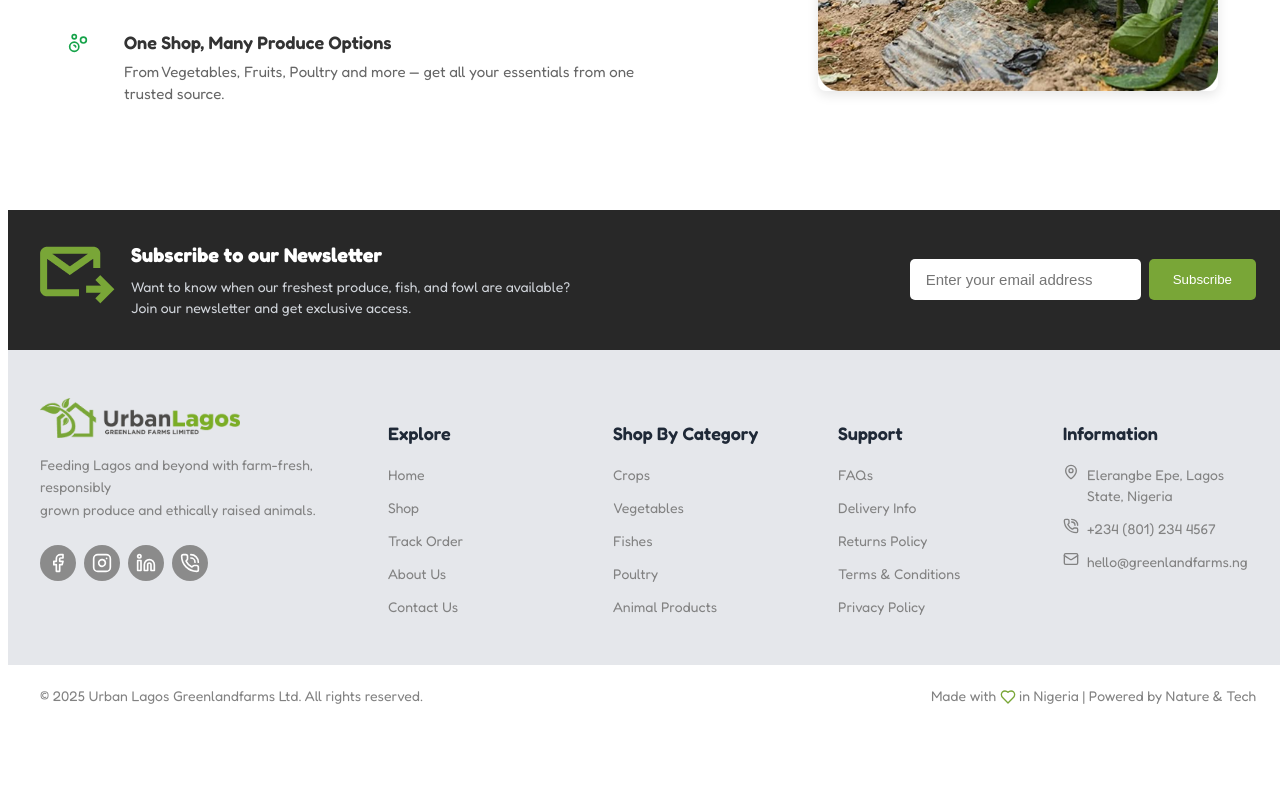
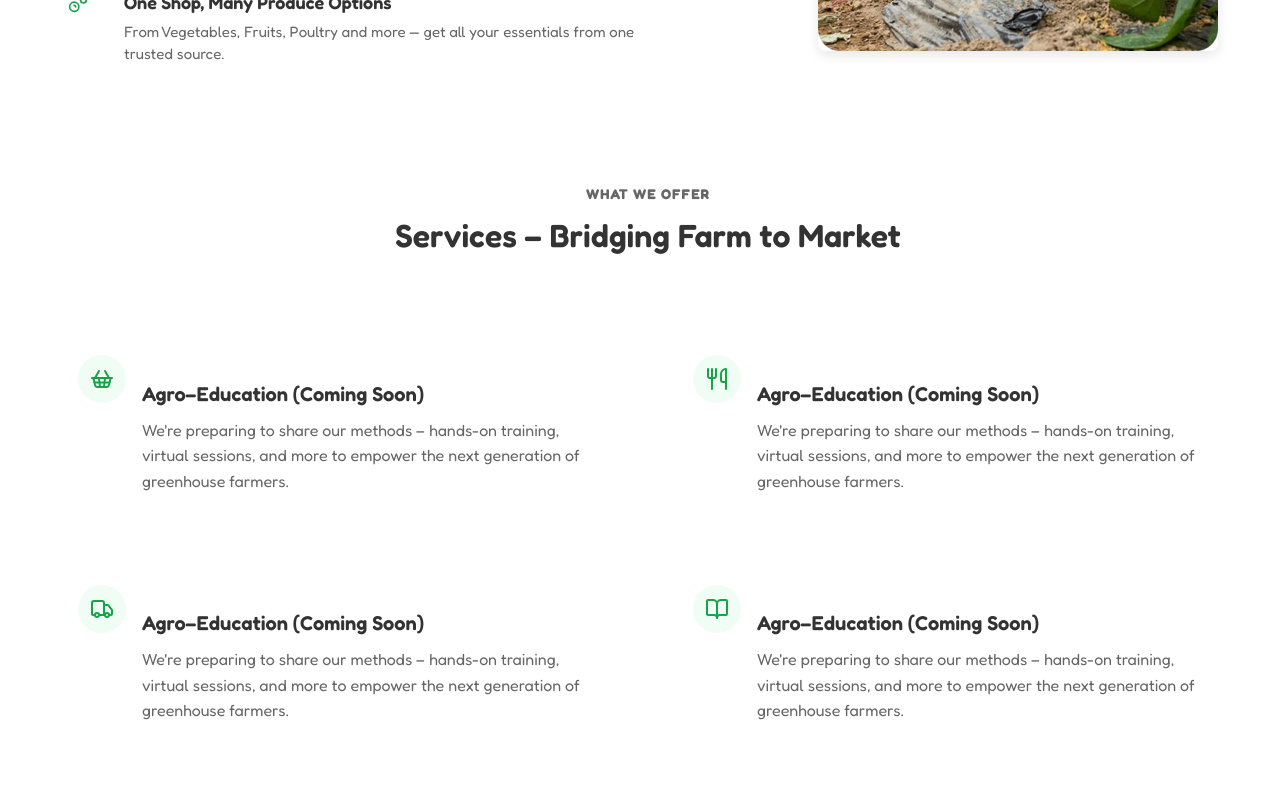
Before and after one commit to CoristenNG/greenlandfarm, a React (Create React App) app: page / in a window 1280 px wide. Shown: the part 2340-3140 px from the top of the page. Before the commit the page ends 3074 px from the top, so only its background shows below. Built offline with nearby package versions, Linux system fonts and the light colour scheme.

Commit message:
another-section-

```diff
--- a/src/pages/Home.js
+++ b/src/pages/Home.js
@@ -14,7 +14,13 @@ import Slide1 from "../assets/slide1.png";
 import Slide2 from "../assets/slide2.png";
 import SmallAbout from "../assets/smallAbout.png";
 import BigAbout from "../assets/bigAbout.png";
-import { Bubbles } from "lucide-react";
+import {
+  ShoppingBasket,
+  Utensils,
+  Truck,
+  BookOpen,
+  Bubbles,
+} from "lucide-react";
 
 function Home() {
   const categories = [
@@ -114,7 +120,6 @@ function Home() {
             </p>
 
             <div className="about-features">
-
               <div className="feature-item">
                 <div className="feature-icon">
                   <Bubbles size={20} />
@@ -152,7 +157,6 @@ function Home() {
                   </p>
                 </div>
               </div>
-
             </div>
           </div>
 
@@ -172,6 +176,85 @@ function Home() {
           </div>
         </div>
       </section>
+
+      <section className="services-section">
+        <div className="section-header">
+          <h2 className="section-subtitle">What We Offer</h2>
+          <h3 className="section-title">Services – Bridging Farm to Market</h3>
+        </div>
+
+        <div className="services-grid">
+          {/* First Row */}
+          <div className="service-row">
+            <div className="service-card">
+              <div className="service-content">
+                <div className="service-icon">
+                  <ShoppingBasket size={24} />
+                </div>
+                <div className="service-text">
+                  <h4>Agro–Education (Coming Soon)</h4>
+                  <p>
+                    We're preparing to share our methods – hands-on training,
+                    virtual sessions, and more to empower the next generation of
+                    greenhouse farmers.
+                  </p>
+                </div>
+              </div>
+            </div>
+
+            <div className="service-card">
+              <div className="service-content">
+                <div className="service-icon">
+                  <Utensils size={24} />
+                </div>
+                <div className="service-text">
+                  <h4>Agro–Education (Coming Soon)</h4>
+                  <p>
+                    We're preparing to share our methods – hands-on training,
+                    virtual sessions, and more to empower the next generation of
+                    greenhouse farmers.
+                  </p>
+                </div>
+              </div>
+            </div>
+          </div>
+
+          {/* Second Row */}
+          <div className="service-row">
+            <div className="service-card">
+              <div className="service-content">
+                <div className="service-icon">
+                  <Truck size={24} />
+                </div>
+                <div className="service-text">
+                  <h4>Agro–Education (Coming Soon)</h4>
+                  <p>
+                    We're preparing to share our methods – hands-on training,
+                    virtual sessions, and more to empower the next generation of
+                    greenhouse farmers.
+                  </p>
+                </div>
+              </div>
+            </div>
+
+            <div className="service-card">
+              <div className="service-content">
+                <div className="service-icon">
+                  <BookOpen size={24} />
+                </div>
+                <div className="service-text">
+                  <h4>Agro–Education (Coming Soon)</h4>
+                  <p>
+                    We're preparing to share our methods – hands-on training,
+                    virtual sessions, and more to empower the next generation of
+                    greenhouse farmers.
+                  </p>
+                </div>
+              </div>
+            </div>
+          </div>
+        </div>
+      </section>
     </div>
   );
 }
--- a/src/styles/Home.css
+++ b/src/styles/Home.css
@@ -184,13 +184,10 @@
     padding-right: 0;
   }
 
-  .swiper {
-    slidesPerView: 1;
-  }
 }
 
 .about-section {
-  padding: 80px 0;
+  padding: 40px 0;
   background: white;
 }
 
@@ -334,3 +331,113 @@
     bottom: 5%;
   }
 }
+
+.services-section {
+  padding: 20px 10px;
+}
+
+.services-section .section-header {
+  text-align: center;
+  margin-bottom: 50px;
+}
+
+.section-subtitle {
+  font-size: 1rem;
+  color: #4CAF50;
+  text-transform: uppercase;
+  letter-spacing: 1px;
+  margin-bottom: 10px;
+}
+
+.services-section .section-title {
+  font-size: 2rem;
+  color: #333;
+  margin: 0;
+}
+
+.services-grid {
+  max-width: 1200px;
+  margin: 0 auto;
+}
+
+.service-row {
+  display: flex;
+  gap: 30px;
+  margin-bottom: 30px;
+}
+
+.service-card {
+  border-radius: 8px;
+  padding: 30px;
+  transition: transform 0.3s ease, box-shadow 0.3s ease;
+  flex: 1;
+}
+
+.service-content {
+  display: flex;
+  align-items: flex-start;
+  gap: 16px;
+}
+
+.service-icon {
+  width: 48px;
+  height: 48px;
+  background-color: #f0fdf4;
+  border-radius: 50%;
+  display: flex;
+  align-items: center;
+  justify-content: center;
+  flex-shrink: 0;
+  color: #16a34a;
+}
+
+.service-text {
+  flex: 1;
+}
+
+.service-text h4 {
+  font-size: 1.25rem;
+  color: #333;
+  margin-bottom: 12px;
+  font-weight: 600;
+}
+
+.service-text p {
+  font-size: 1rem;
+  color: #666;
+  line-height: 1.6;
+  margin: 0;
+}
+
+/* Responsive Adjustments */
+@media (max-width: 768px) {
+  .services-section {
+    padding: 60px 20px;
+  }
+
+  .services-section .section-title {
+    font-size: 1.75rem;
+  }
+
+  .service-row {
+    flex-direction: column;
+    gap: 20px;
+  }
+
+  .service-card {
+    padding: 20px;
+  }
+
+  .service-icon {
+    width: 40px;
+    height: 40px;
+  }
+
+  .service-text h4 {
+    font-size: 1.1rem;
+  }
+
+  .service-text p {
+    font-size: 0.9rem;
+  }
+}
```
Lines whose indentation alone changed are shown as unchanged.
